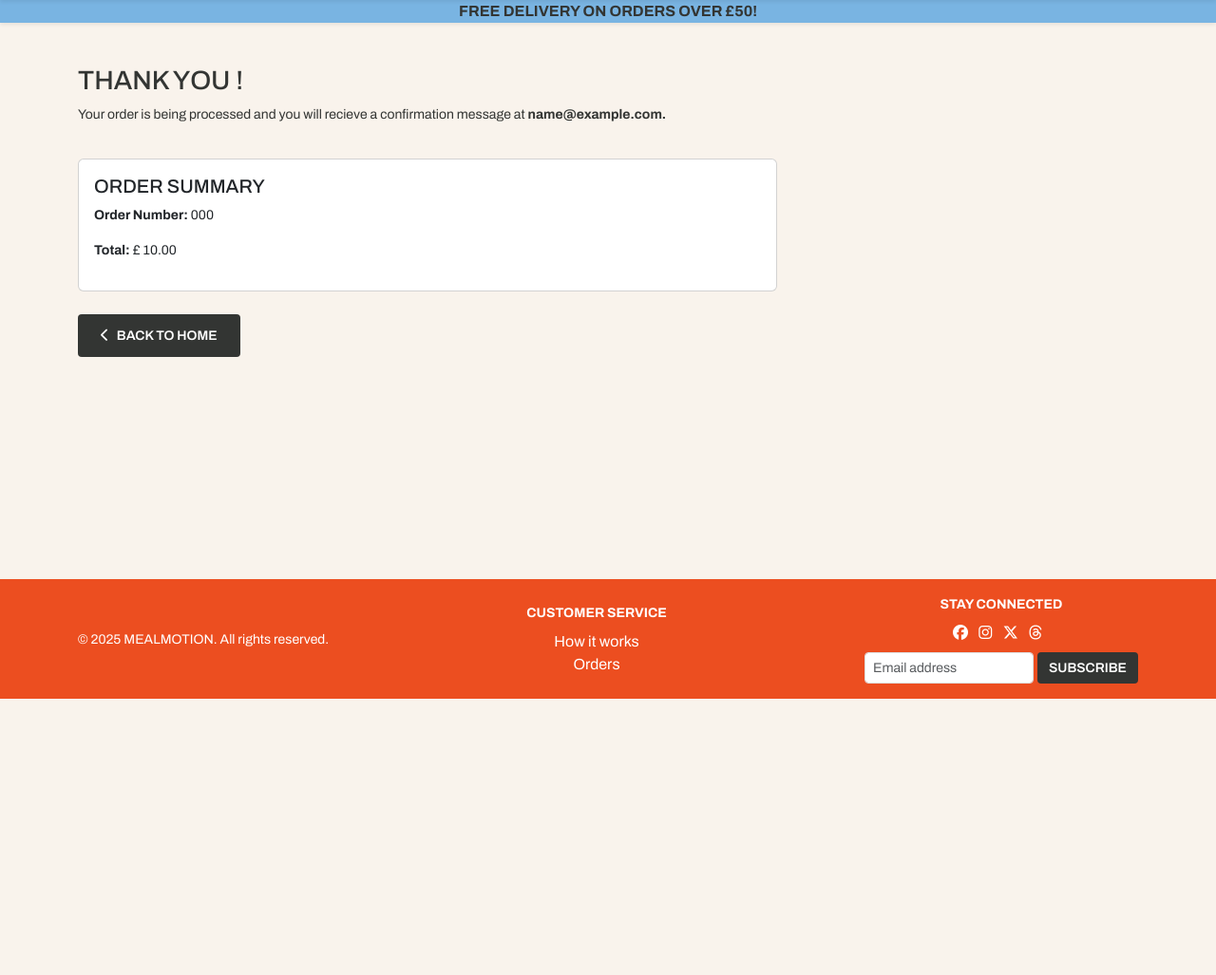
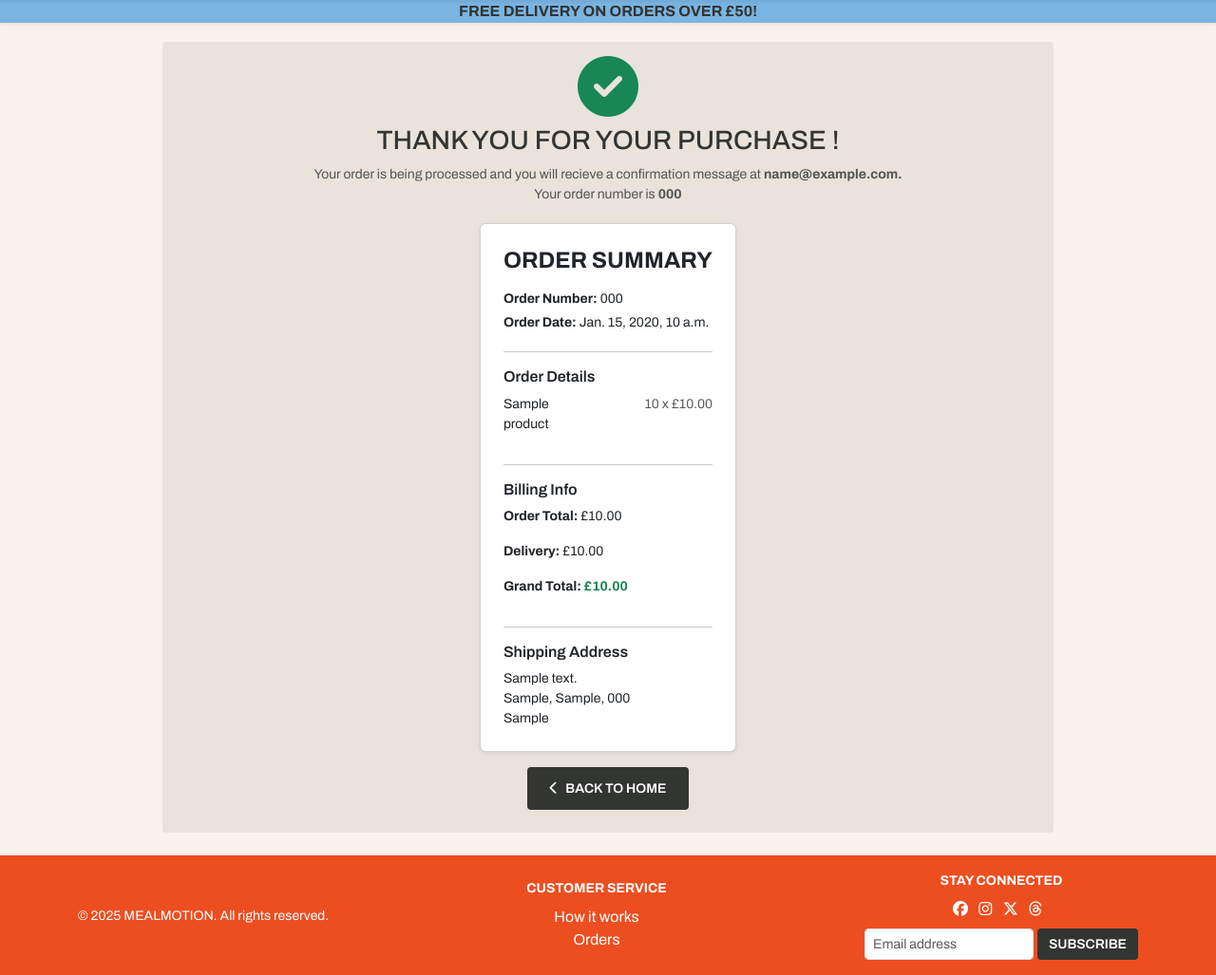
Before and after one commit to AugustinaGonja/mealmotion, a Django app: page /checkout/checkout_success/000 in a window 1280 px wide. Shown: the part 64-1091 px from the top of the page at 95% size. Before the commit the page ends 800 px from the top, so only its background shows below. Run offline with Django 5.2, Linux system fonts and the light colour scheme; tables that the repository leaves empty hold one stand-in row (values such as "Sample post"); some libraries are stand-ins or nearby versions.

Commit message:
Completed checkout success form.

```diff
--- a/checkout/static/checkout/css/checkout.css
+++ b/checkout/static/checkout/css/checkout.css
@@ -1,6 +1,6 @@
 /* Checkout Styles */
 
-#payment-form {
+#payment-form, .success-box {
     border-radius: 4px;
     background-color: #e9e3dc;
 }
@@ -12,3 +12,26 @@
 .form-group {
     margin-bottom: 15px;
 }
+
+/* Checkout Success */
+.success-wrapper{
+    display: flex;
+    justify-content: center;
+    align-items: center;
+    min-height: 100vh;
+    padding: 20px;
+}
+.success-box, .card{
+   max-width: fit-content;
+}
+
+.card-wrapper{
+    display: flex;
+    justify-content: center;
+    align-items: center;
+}
+
+.check-icon{
+    font-size: 4em;
+    margin-top: 15px;
+}
--- a/checkout/templates/checkout/checkout.html
+++ b/checkout/templates/checkout/checkout.html
@@ -46,10 +46,8 @@
                             <label for="save-info" class="form-check-label">Save this information to my profile</label>
                         </div>
                         {% else %}
-                        <p class="text-muted text-center"><a href="{% url 'account_signup' %}"
-                                class="btn srounded-1 fn-shop p-2 m-2">Signup</a> or <a href="{% url 'account_login' %}"
-                                class="btn rounded-1 fn-shop p-2 m-2">Login</a>
-                            <br>To save your details
+                        <p class="text-muted text-center"><a href="{% url 'account_signup' %}">Signup</a> or <a
+                                href="{% url 'account_login' %}">Login</a> to save your details.
                         </p>
                         {% endif %}
                     </div>
--- a/checkout/templates/checkout/checkout_success.html
+++ b/checkout/templates/checkout/checkout_success.html
@@ -6,26 +6,57 @@
 {% endblock %}
 
 {% block content %}
-<main class="py-4">
-    <div class="container">
+<main class="py-4 success-wrapper">
+    <div class="container success-box">
         <div class="row gy-1">
-            <div>
-                <h3 class="text-uppercase text-start mt-4">Thank you !</h3>
-                <p>Your order is being processed and you will recieve a confirmation message at <strong>{{order.email}}.</strong></p>
+            <div class="text-center">
+                <i class="fa-solid fa-circle-check check-icon text-success "></i>
+                <h3 class="text-uppercase mt-2">Thank you for your purchase !</h3>
+                <p class="text-muted">Your order is being processed and you will recieve a confirmation message at <strong>{{order.email}}.</strong>
+                    <br>Your order number is <strong>{{ order.order_number }}</strong>
+                </p>
             </div>
-            <div class="col-md-8">
+            <div class="card-wrapper">
             <!--Order Summary -->
-            {% if order %}
-            <div class="card p-3 mt-3">
-                <h5 class="text-uppercase">Order Summary</h5>
-                <p><strong>Order Number:</strong> {{ order.order_number }}</p>
-                <p><strong>Total:</strong> £ {{ order.grand_total }}</p>
+            <div class="card p-4 shadow-sm rounded-2">
+                <h4 class="text-uppercase text-center fw-bold mb-3">Order Summary</h4>
+                <!--Order Info-->
+                <div class="mb-3">
+                    <p class="mb-1"><strong>Order Number:</strong> {{ order.order_number }}</p>
+                    <p class="mb-1"><strong>Order Date:</strong> {{ order.date}}</p>
+                </div>
+                <hr class="m-0">
+                <h6 class="fw-semibold mt-3 mb-2">Order Details</h6>
+                {% for item in order.lineitems.all %}
+                <div class="row">
+                    <div class="col">
+                        <p>{{item.product.name}}</p>
+                    </div>
+                    <div class="col text-end text-muted">
+                        <p>{{item.quantity}} x £{{item.product.price}}</p>
+                    </div>
+                </div>
+                {% endfor %}<hr>
+                <h6 class="fw-semibold">Billing Info</h6>
+                <p><strong>Order Total:</strong> £{{ order.subtotal }}</p>
+                <p><strong>Delivery:</strong> £{{ order.delivery_cost }}</p>
+                <p><strong>Grand Total:</strong> <span class="fw-bold text-success">£{{ order.grand_total }}</span></p>
+                <hr>
+                <!--Address-->
+                <h6 class="fw-semibold">Shipping Address</h6>
+                <p class="mb-0">
+                    {{ order.address_line_1 }}<br>
+                    {% if order.shipping_address.address_line2 %}
+                    {{ order.address_line_2 }}<br>
+                    {% endif %}
+                    {{ order.town_or_city }}, {{ order.county }}, {{ order.post_code }}<br>
+                    {{ order.country }}
+                </p>
             </div>
-            {% endif %}
         </div>
     </div>
     <!--Return To Home-->
-    <div class="mt-4">
+    <div class="text-center mt-3 mb-3">
         <a href="{% url 'home' %}" class="btn rounded-1 fn-shop mb-2">
             <i class="fa-solid fa-chevron-left me-2 "></i>Back to Home</a>
     </div>
--- a/mealmotion/settings.py
+++ b/mealmotion/settings.py
@@ -15,6 +15,8 @@ import os
 
 if os.path.isfile('env.py'):
     import env
+
+from decimal import Decimal
 
 # Build paths inside the project like this: BASE_DIR / 'subdir'.
 BASE_DIR = Path(__file__).resolve().parent.parent
@@ -161,8 +163,8 @@ STATICFILES_DIRS = (os.path.join(BASE_DIR, 'static'),)
 MEDIA_URL = '/media/'
 MEDIA_ROOT = os.path.join(BASE_DIR, 'media')
 
-FREE_DELIVERY_THRESHOLD = 50
-STANDARD_DELIVERY = 3.99
+FREE_DELIVERY_THRESHOLD = Decimal('50')
+STANDARD_DELIVERY = Decimal('3.99')
 
 # Stripe
 STRIPE_CURRENCY = 'gbp'
```
